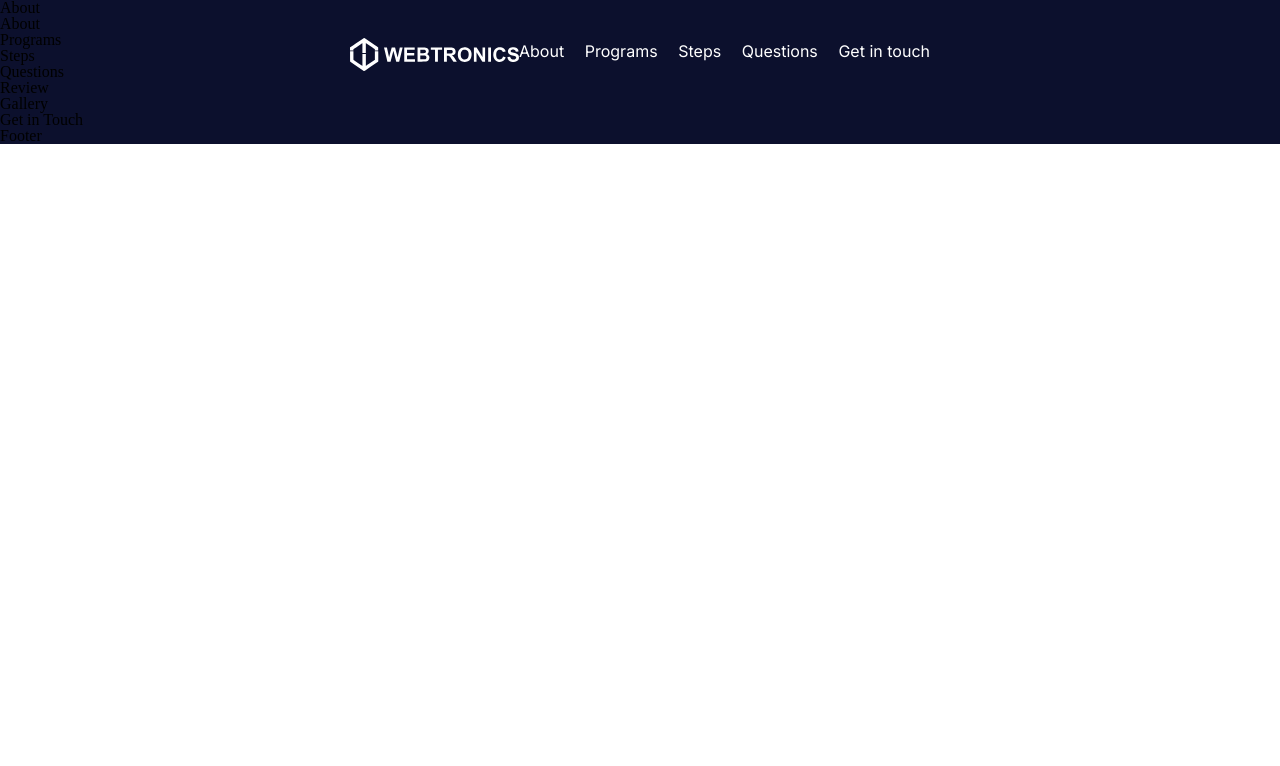
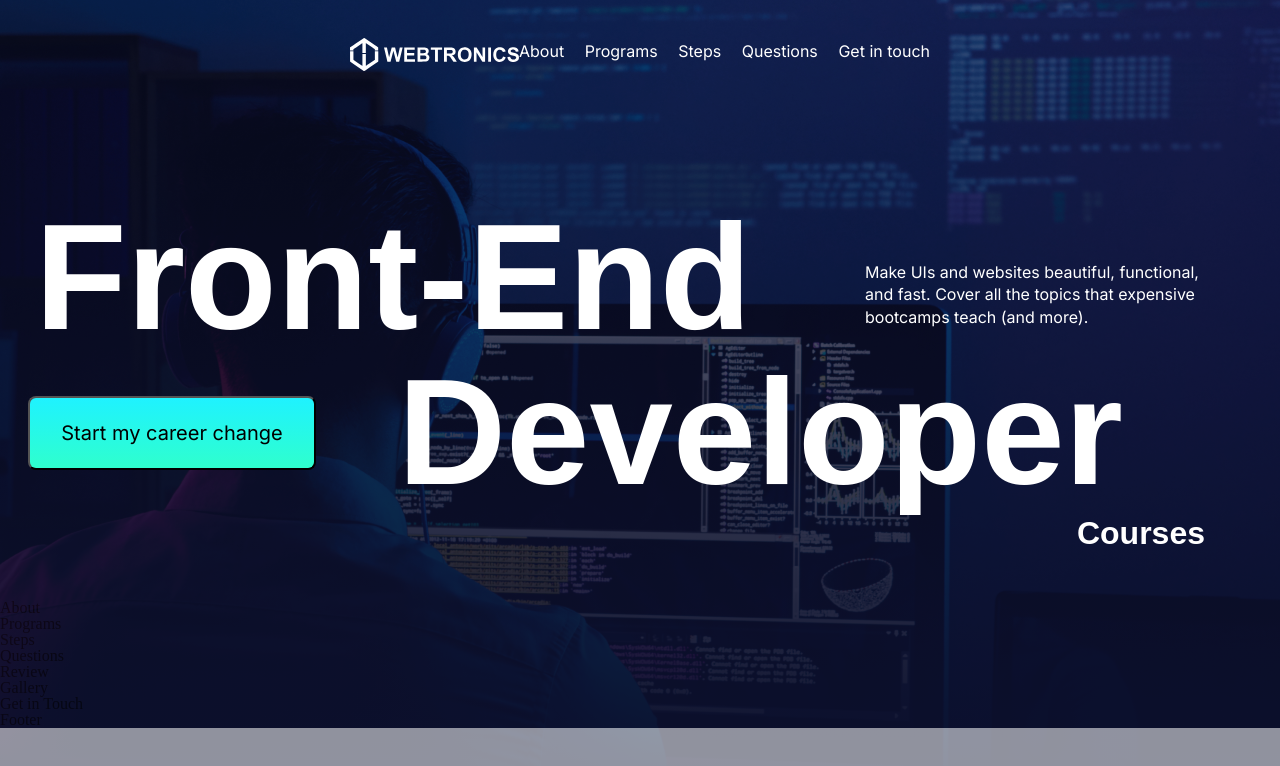
Before and after one commit to 1ns1derDn/Webtronics-frontend-test, a Next.js app: page / in a window 1280 px wide. Shown: the top 766 px of the page. Built offline with nearby package versions, Linux system fonts and the light colour scheme; a web font is replaced by a local one.

Commit message:
feat: make showcase section

```diff
--- /dev/null
+++ b/components/Btn.tsx
@@ -0,0 +1,16 @@
+import React from 'react';
+import styles from '../styles/pages/btn.module.scss'
+
+export default function Btn(
+  props: { class: string, text: string, width: number, heigth: number }
+): JSX.Element {
+  return (
+    <button
+      className={`${styles.btn} ${props.class}`}
+      type='button'
+      style={{ width: `${props.width}px`, height: `${props.heigth}px` }}
+    >
+      {props.text}
+    </button>
+  );
+}
--- a/components/Landing.tsx
+++ b/components/Landing.tsx
@@ -14,6 +14,7 @@ import Steps from "./Steps";
 export default function Landing(): JSX.Element {
   return (
     <main className={styles.landing}>
+      <div className={styles.bgImg}></div>
       <Header />
       <Showcase />
       <About />
--- a/components/Sowcase.tsx
+++ b/components/Sowcase.tsx
@@ -1,8 +1,24 @@
 import React from "react";
-import styles from '../styles/pages/landing.module.scss'
+import styles from '../styles/pages/showcase.module.scss'
+import Btn from "./Btn";
 
-export default function Landing(): JSX.Element {
+export default function Showcase(): JSX.Element {
   return (
-    <div className={styles.landing}>About</div>
+    <section className={styles.showcase}>
+      <div className={styles.wrapper}>
+        <h1 className={styles.heading}><span>Front-End</span><span className={styles.secondH1Word}>Developer</span></h1>
+        <p className={`${styles.description} p1`}>
+          Make UIs and websites beautiful, functional, and fast.
+          Cover all the topics that expensive bootcamps teach (and more).
+        </p>
+        <h3 className={styles.subheading}>Courses</h3>
+        <Btn
+          class={styles.btn}
+          text={'Start my career change'}
+          width={288}
+          heigth={74}
+        />
+      </div>
+    </section>
   );
 }
--- a/styles/general/_vars.scss
+++ b/styles/general/_vars.scss
@@ -1,6 +1,8 @@
 $gradient-1: linear-gradient(152.14deg, rgba(21, 191, 253, 0.7) 9.96%, rgba(156, 55, 253, 0.7) 100%);
 $gradient-2: linear-gradient(180deg, #1FF2FF 0%, #27F9E5 52.66%, #2FFFCD 100%);
 $gradient-3: linear-gradient(90deg, rgba(21, 191, 253, 0) 8.03%, rgba(21, 191, 253, 0.7) 69.15%, rgba(156, 55, 253, 0.7) 97.95%);
+$gradient-4: linear-gradient(180deg, rgba(12, 16, 45, 0) -4.71%, #0C102D 97.38%);
+;
 $color-clean: #ffffff;
 $color-clean-5: rgba(255, 255, 255, 0.05);
 $color-primary-80: #3b48d0;
--- /dev/null
+++ b/styles/pages/btn.module.scss
@@ -0,0 +1,11 @@
+@import '../general/vars';
+@import '../general/mixins';
+
+.btn {
+  font-family: $font-p;
+  background: $gradient-2;
+  font-weight: 500;
+  font-size: 20px;
+  line-height: 24px;
+  border-radius: 8px;
+}
--- a/styles/pages/landing.module.scss
+++ b/styles/pages/landing.module.scss
@@ -4,3 +4,12 @@
   width: 100%;
   background-color: $color-bg;
 }
+
+.bgImg {
+  position: absolute;
+  width: 100vw;
+  height: 815px;
+  background-image: linear-gradient(180deg, rgba(12, 16, 45, 0) -4.71%, #0c102d 97.38%), url('../../public/assets/img/bg-img.jpg');
+  background-position: top;
+  opacity: 45%;
+}
--- /dev/null
+++ b/styles/pages/showcase.module.scss
@@ -0,0 +1,49 @@
+@import '../general/vars';
+@import '../general/mixins';
+
+.showcase {
+  height: 600px;
+  background-color: transparent;
+}
+
+.wrapper {
+  position: relative;
+  top: 187px;
+  left: -10px;
+  width: 1190px;
+  height: 365px;
+  margin: auto;
+}
+
+.heading {
+  width: 1088px;
+  @include flex($direction: column, $justify: space-between);
+  color: $color-clean;
+
+  .secondH1Word {
+    width: 100%;
+    margin-top: -25px;
+    text-align: end;
+  }
+}
+
+.description {
+  position: absolute;
+  top: 74px;
+  right: 0;
+  width: 360px;
+  color: $color-clean;
+}
+
+.subheading {
+  position: absolute;
+  bottom: 0;
+  right: 20px;
+  color: $color-clean;
+}
+
+.btn {
+  position: absolute;
+  bottom: 82px;
+  left: -7px;
+}
```
Also changed, not shown: public/assets/img/bg-img.jpg (added).
